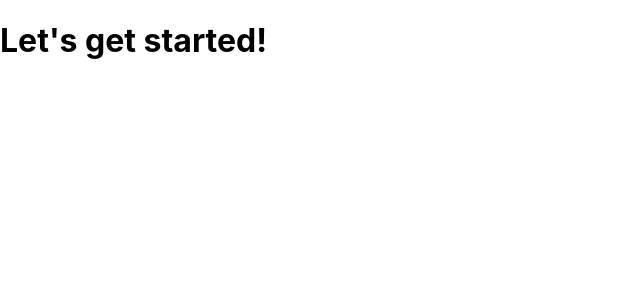
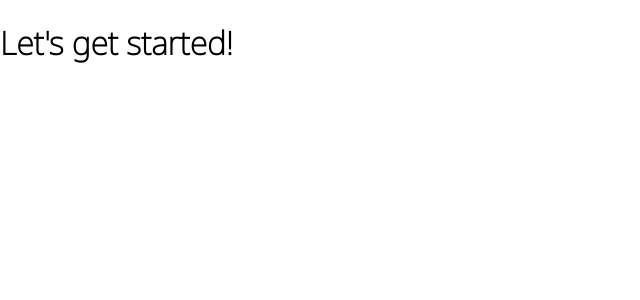
Before and after one commit to sevdas/data-analyzer, a JavaScript app: page / in a window 1280 px wide. Shown: the top 300 px of the page, without its empty margins (0-640 px from the left). Built offline with nearby package versions, Linux system fonts and the light colour scheme; the HTML template or start-up script is replaced by a standard one.

Commit message:
modify css file

```diff
--- a/src/index.css
+++ b/src/index.css
@@ -1,13 +1,14 @@
+@import url('https://fonts.googleapis.com/css2?family=Noto+Sans:wght@100&display=swap');
+
+* {
+  box-sizing: border-box;
+}
+
+html {
+  font-family: 'Noto Sans', sans-serif;
+}
+
 body {
   margin: 0;
-  font-family: -apple-system, BlinkMacSystemFont, 'Segoe UI', 'Roboto', 'Oxygen',
-    'Ubuntu', 'Cantarell', 'Fira Sans', 'Droid Sans', 'Helvetica Neue',
-    sans-serif;
-  -webkit-font-smoothing: antialiased;
-  -moz-osx-font-smoothing: grayscale;
+  /* background-color: #3f3f3f; */
 }
-
-code {
-  font-family: source-code-pro, Menlo, Monaco, Consolas, 'Courier New',
-    monospace;
-}
```
